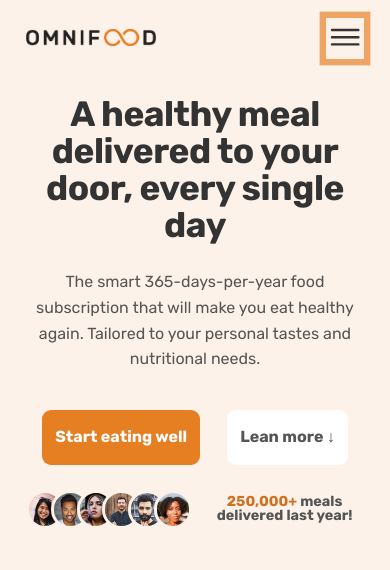
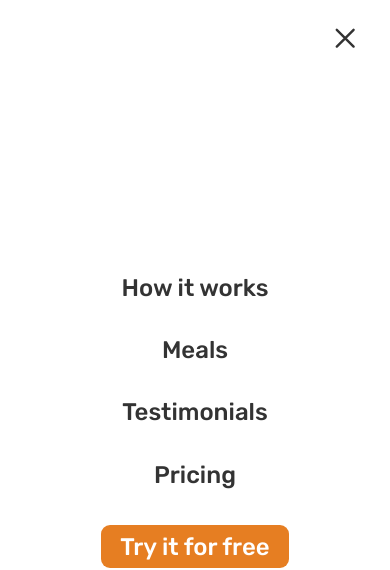
Before and after one commit to saalua/omnifood-landing, a plain HTML site: page index.html in a window 390 px wide. Both pictures are taken after a click on the button 345 px from the left and 38 px from the top of the page. Shown: the top 570 px of the page. Drawn offline with nearby package versions, Linux system fonts and the light colour scheme.

Commit message:
Add javascript to mobile nav

```diff
--- a/css/queries.css
+++ b/css/queries.css
@@ -125,11 +125,10 @@
         width: 100%;
         height: 100vh;
         transform: translateX(100%);
-
         display: flex;
         align-items: center;
         justify-content: center;
-        transition: all 5s ease-in;
+        transition: all 0.5s ease-in;
 
         /* display não permite usar transição, por isso o opacity fica melhor aqui*/
         /*Aqui o problema é só esconde a visualização, mas ainda podemos clicar nas coisas nao visíveis*/
--- a/index.html
+++ b/index.html
@@ -531,5 +531,6 @@
 
     <script type="module" src="https://unpkg.com/ionicons@5.5.2/dist/ionicons/ionicons.esm.js"></script>
     <script nomodule src="https://unpkg.com/ionicons@5.5.2/dist/ionicons/ionicons.js"></script>
+    <script src="/scripts/script.js"></script>
 </body>
 </html>
--- /dev/null
+++ b/scripts/script.js
@@ -0,0 +1,6 @@
+const $menuBtn = document.querySelector('.btn-mobile-nav');
+const $header = document.querySelector('.header');
+
+$menuBtn.addEventListener('click', () => {
+    $header.classList.toggle('nav-open');
+});
```
